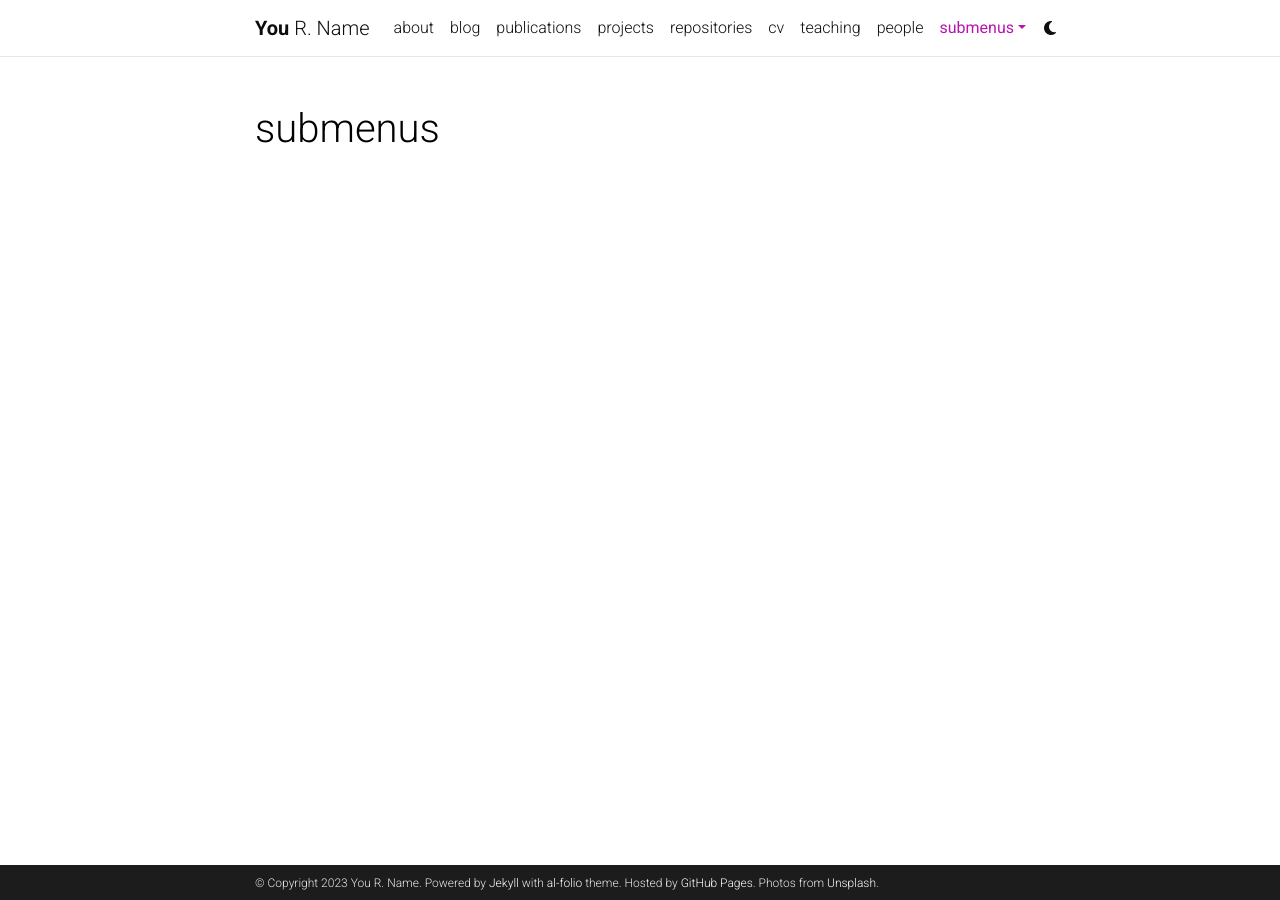
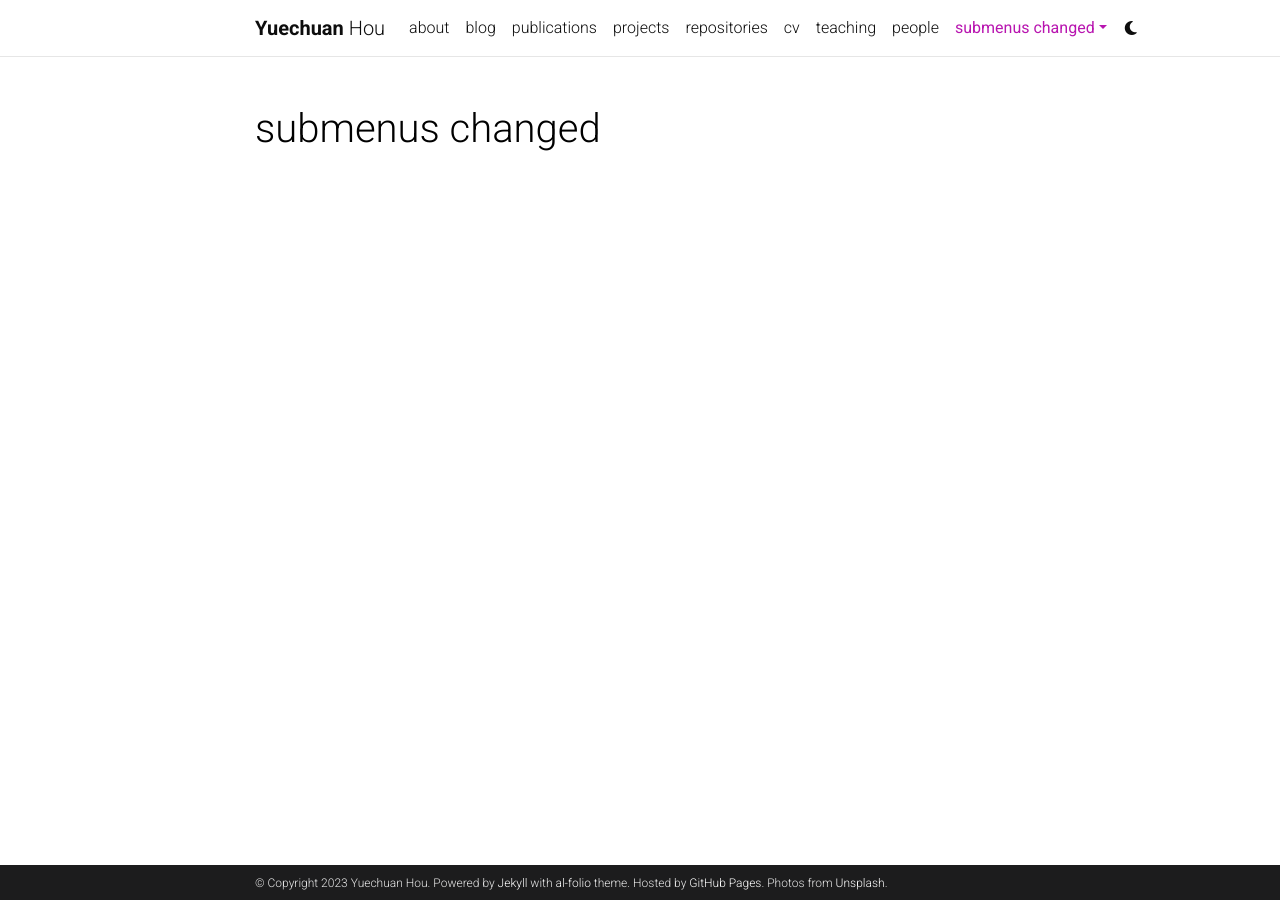
Before and after one commit to yuechuanhou/yuechuanhou.github.io, a Jekyll site: the page built from _pages/dropdown.md, in a window 1280 px wide. Built offline with Jekyll 4.4.1, drawn with Linux system fonts in a browser that asks for light colours; comment, search, counter and statistics services are not loaded; a style sheet for code colours, icons or effects is not loaded.

Commit message:
Initial pipeline set-up

```diff
--- a/Gemfile
+++ b/Gemfile
@@ -1,5 +1,6 @@
 source 'https://rubygems.org'
 group :jekyll_plugins do
+    gem 'wdm', '>= 0.1.0'
     gem 'classifier-reborn'
     gem 'jekyll'
     gem 'jekyll-archives'
--- a/_config.yml
+++ b/_config.yml
@@ -3,9 +3,9 @@
 # -----------------------------------------------------------------------------
 
 title: blank # the website title (if blank, full name will be used instead)
-first_name: You
-middle_name: R.
-last_name: Name
+first_name: Yuechuan
+middle_name:
+last_name: Hou
 email: you@example.com
 description: > # the ">" symbol means to ignore newlines until "footer_text:"
   A simple, whitespace theme for academics. Based on [*folio](https://github.com/bogoli/-folio) design.
@@ -18,7 +18,7 @@ keywords: jekyll, jekyll-theme, academic-website, portfolio-website  # add your
 lang: en # the language of your site (for example: en, fr, cn, ru, etc.)
 icon: ⚛️  # the emoji used as the favicon (alternatively, provide image name in /assets/img/)
 
-url: https://alshedivat.github.io # the base hostname & protocol for your site
+url: https://yuechuanhou.github.io # the base hostname & protocol for your site
 baseurl: /al-folio # the subpath of your site, e.g. /blog/
 last_updated: false # set to true if you want to display last updated in the footer
 impressum_path:  # set to path to include impressum link in the footer, use the same path as permalink in a page, helps to conform with EU GDPR
@@ -329,7 +329,7 @@ external_links:
 # -----------------------------------------------------------------------------
 
 imagemagick:
-  enabled: true # enables responsive images for your site (recommended, see https://github.com/alshedivat/al-folio/issues/537)
+  enabled: false # enables responsive images for your site (recommended, see https://github.com/alshedivat/al-folio/issues/537)
   widths:
     - 480
     - 800
--- a/_pages/dropdown.md
+++ b/_pages/dropdown.md
@@ -1,6 +1,6 @@
 ---
 layout: page
-title: submenus
+title: submenus changed
 nav: true
 nav_order: 7
 dropdown: true
```
Also changed, not shown: _pages/about.md (+2 -0 lines).
